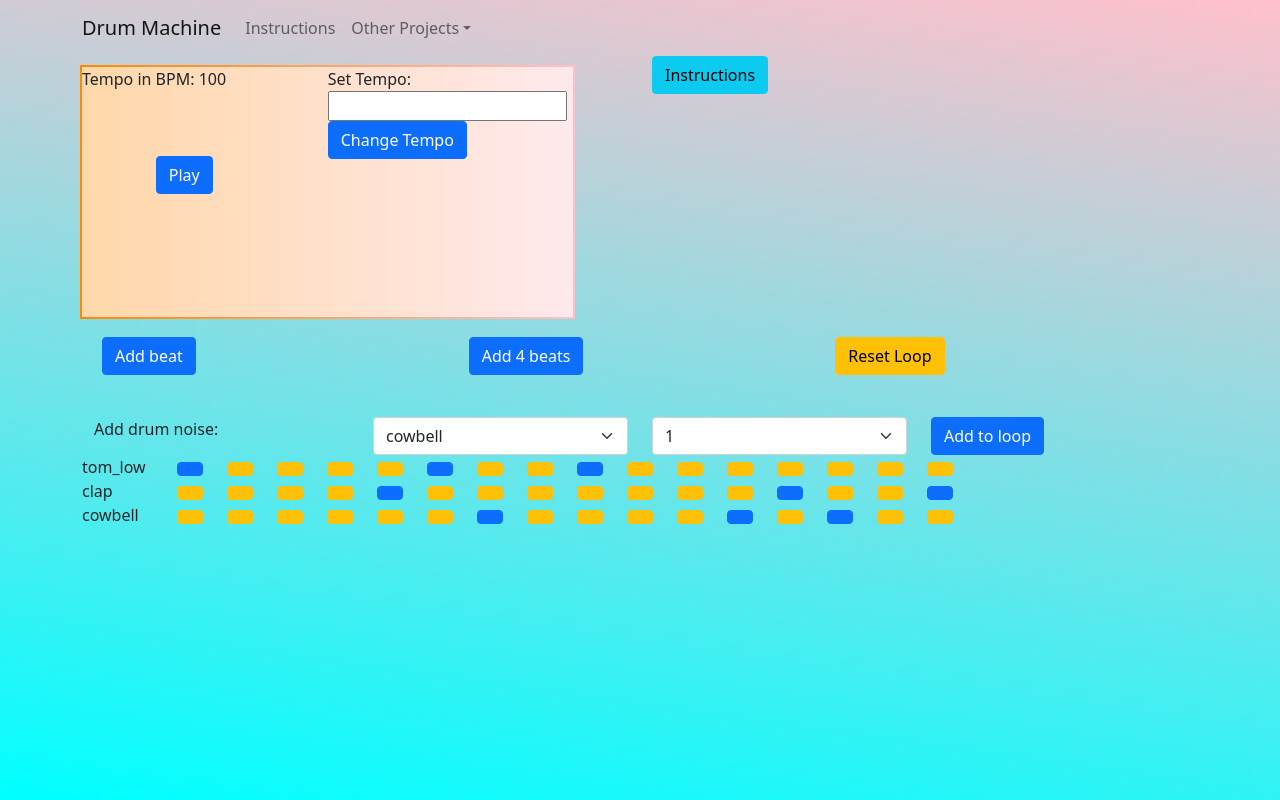
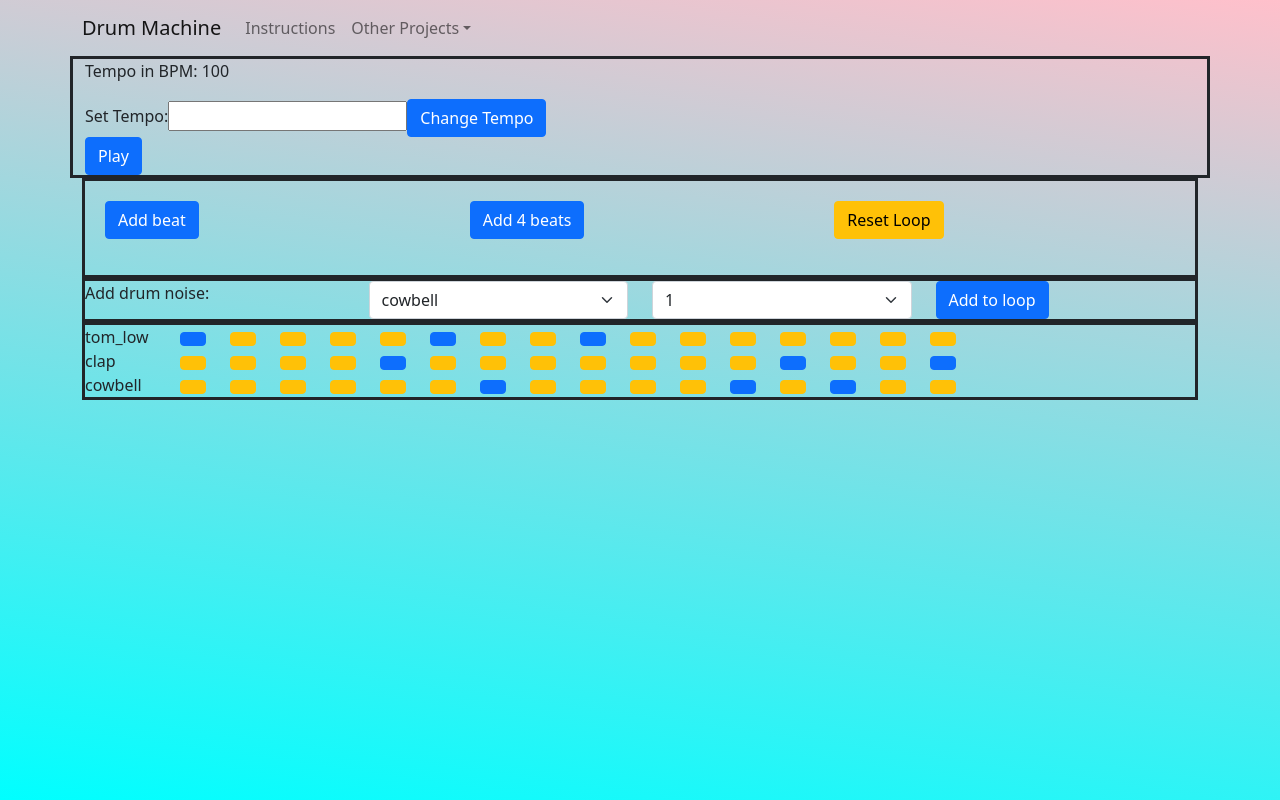
Before and after one commit to professional-pigeon/react-music-app, a React (Create React App) app: page / in a window 1280 px wide. Built offline with nearby package versions, Linux system fonts and the light colour scheme; no server answers.

Commit message:
remove old css, put borders on all elements in preparation to rearrange

```diff
--- a/src/App.css
+++ b/src/App.css
@@ -28,44 +28,6 @@ body {
   margin: 0;
 }
 
-#player {
-  position: relative;
-  /* margin: 2% 5% auto 5%; */
-  margin-top: 2%;
-  width: 90%;
-  max-width: 500px;
-  height: 250px;
-  background: rgba(255, 255, 255, 0.664);
-}
-
-#player::before {
-  position: absolute;
-  content: '';
-  width: calc(100% + 4px);
-  height: calc(100% + 4px);
-  left: -2px;
-  top: -2px;
-  background: linear-gradient(to left,pink, #ff8a00);
-  z-index: -1;
-}
-
-#play-icon {
-  position: relative;
-
-  margin: 10% 10% 5% 15%;
-}
-
-#stop-icon {
-  position: relative;
-  margin: 10% 10% 5% 15%;
-  color: white;
-}
-#tempo-form {
-  position: absolute;
-  left: 50%;
-  top: 0;
-}
-
 #buttonRow {
   height: 100px;
   padding: 20px 20px 20px 20px;
--- a/src/components/SoundControl.js
+++ b/src/components/SoundControl.js
@@ -1,10 +1,9 @@
 import React from 'react'
 import SoundLibrary from './sound_logic/SoundLibrary'
-import Player from './Player'
-import InstrumentForm from './InstrumentForm'
-import SetPlayInterval from './SetPlayInterval'
-import NoteVisual from './NoteVisual'
-import Instructions from './Instructions'
+import Player from './display/Player'
+import InstrumentForm from './display/InstrumentForm'
+import SetPlayInterval from './sound_logic/SetPlayInterval'
+import NoteVisual from './display/NoteVisual'
 import { Button, Container, Col, Row } from 'react-bootstrap'
 
 let soundObjects = SoundLibrary()
@@ -95,16 +94,9 @@ class SoundControl extends React.Component {
   render() {
     let useTempo = this.state.tempo
     let playInstrument = this.state.instrument
-    let instructions = ""
-    if (this.state.displayInstructions === true) {
-      instructions = <Instructions/>
-    } else {
-      instructions = <Button variant="info" id="instructions" onClick={() => this.seeInstructions()}>Instructions</Button>
-    }
     return (
     <React.Fragment>
       <Row>
-        <Col>
           <Player
             useTempo={useTempo}
             setNewTempo={this.setTempo}
@@ -114,12 +106,8 @@ class SoundControl extends React.Component {
             intervalID={this.state.intervalID}
             playInstrument={playInstrument}
           />
-          </Col>
-        <Col>
-        {instructions}
-        </Col>
         </Row>
-      <Container id="buttonRow">
+      <div style={{ borderStyle: 'solid' }} id="buttonRow">
         <Row>
           <Col>
             <Button variant="primary" onClick={() => this.addBeat()}>Add beat</Button>
@@ -131,7 +119,7 @@ class SoundControl extends React.Component {
             <Button variant="warning" onClick={()=> this.resetLoop()}>Reset Loop</Button>
           </Col>
         </Row>
-      </Container>
+      </div>
       <InstrumentForm
         handleChange={this.handleChange}
         playInstrument={playInstrument}
--- a/src/components/InstrumentForm.js
+++ b/src/components/display/InstrumentForm.js
@@ -28,7 +28,7 @@ function InstrumentForm(props) {
   }
 
 return (
-  <Container>
+  <div style={{ borderStyle: 'solid'}}>
     <Form onSubmit={handleInstrumentAdd}>
       <Row>
         <Col>
@@ -49,8 +49,7 @@ return (
         </Col>
       </Row>
     </Form>
-
-  </Container>
+  </div>
   )
 }
 
--- a/src/components/NoteVisual.js
+++ b/src/components/display/NoteVisual.js
@@ -1,7 +1,7 @@
 import React from 'react'
 import PropTypes from "prop-types"
 import { Row, Col, Button } from 'react-bootstrap'
-import './../App.css'
+import './../../App.css'
 
 function NoteVisual(props) {
 
@@ -42,7 +42,7 @@ function NoteVisual(props) {
   }
 
 return (
-  <div>
+  <div style={{ borderStyle: 'solid'}}>
     {createInstrumentList(props.playInstrument)}
   </div>
 )
--- a/src/components/Player.js
+++ b/src/components/display/Player.js
@@ -13,15 +13,13 @@ function Player(props) {
   let displayButton = (props.intervalID[0] !== undefined ? <Button id="stop-icon" onClick={() => props.stop(props.intervalID)}>{"Stop"}</Button> : <Button id="play-icon" onClick={() => props.play(props.playInstrument, props.useTempo)}>Play</Button> )
 
   return (
-    <div id="player">
+    <div style={{ borderStyle: 'solid'}}>
       <p>Tempo in BPM: {props.useTempo}</p>
-      <div id="tempo-form">
       <form onSubmit={handleTempoChange}>
         <label>Set Tempo:</label>
         <input type="number" name="tempo" />
         <Button type="submit">Change Tempo</Button>
       </form>
-      </div>
       {displayButton}
     </div>
   )
--- a/src/components/header/HeaderControl.js
+++ b/src/components/header/HeaderControl.js
@@ -1,4 +1,5 @@
 import React from 'react'
+import Instructions from './Instructions'
 import { Navbar, Nav, NavDropdown, Container } from 'react-bootstrap'
 
 function HeaderControl() {
```
Also changed, not shown: src/App.js (+6 -5 lines), src/components/Oscilator.js (deleted, +0 -16 lines), src/components/header/Instructions.js (renamed from src/components/Instructions.js), src/components/sound_logic/SetPlayInterval.js (renamed from src/components/SetPlayInterval.js).
